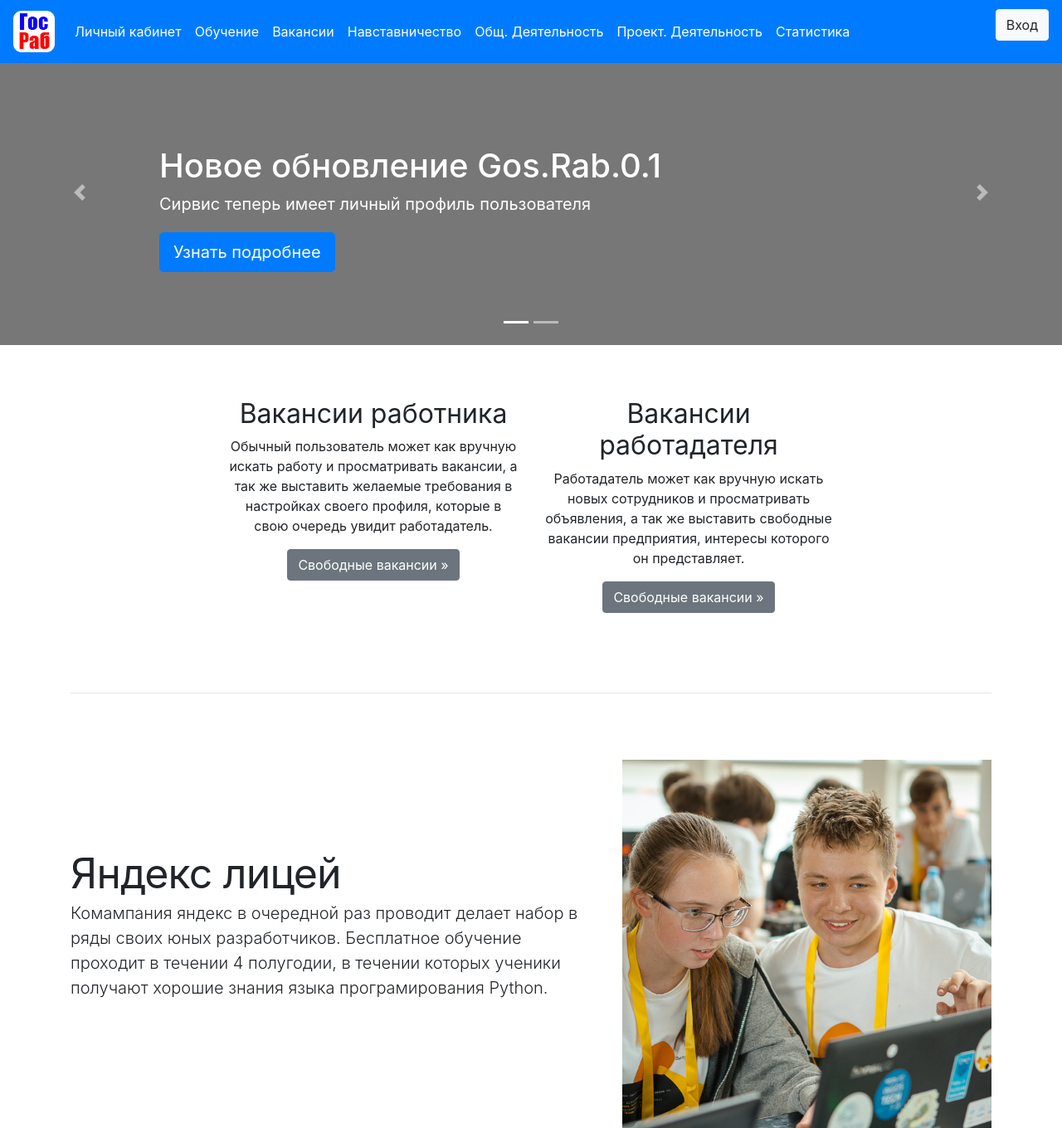
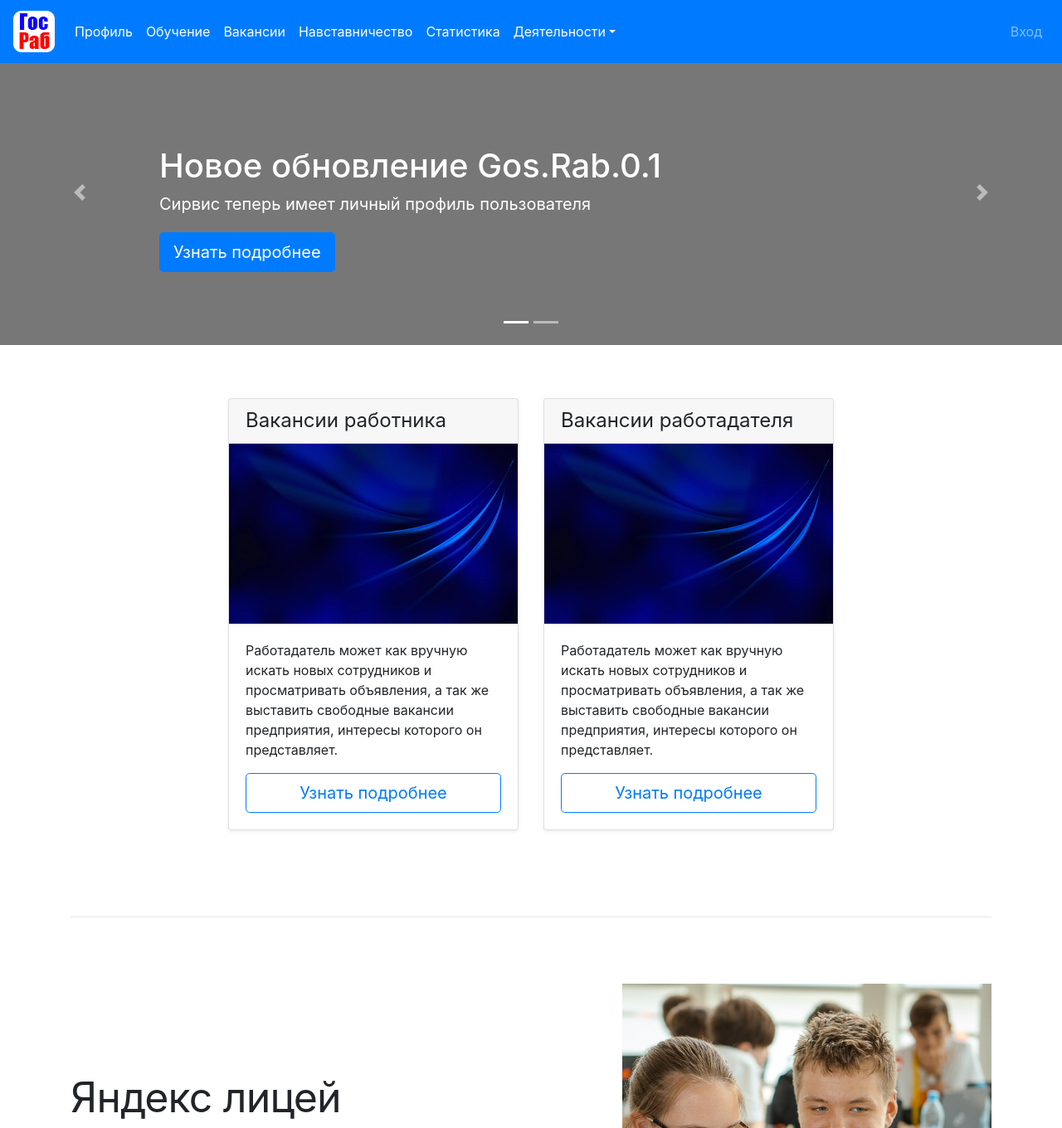
Before and after one commit to AlexandrovRoman/GosRab, a Python web app: template templates/news.html in a window 1280 px wide. Shown: the top 1360 px of the page at 83% size. Run offline with Jinja, Linux system fonts and the light colour scheme; the template is opened without the code that fills it, so the values that code supplies are empty; some libraries are stand-ins or nearby versions.

Commit message:
fixed code + add crosplatform

```diff
--- a/templates/news.html
+++ b/templates/news.html
@@ -41,7 +41,7 @@
     <div class="collapse navbar-collapse" id="navbarCollapse">
         <ul class="navbar-nav mr-auto">
           <li class="nav-pills">
-              <a class="nav-link active" href="/users/profile">Личный кабинет<span class="sr-only">(current)</span></a>
+              <a class="nav-link active" href="/users/profile">Профиль<span class="sr-only">(current)</span></a>
           </li>
           <li class="nav-pills">
               <a class="nav-link active" href="/users/education">Обучение<span class="sr-only">(current)</span></a>
@@ -53,17 +53,22 @@
               <a class="nav-link active" href="/users/training">Навставничество<span class="sr-only">(current)</span></a>
           </li>
           <li class="nav-pills">
-              <a class="nav-link active" href="/users/community_work">Общ. Деятельность<span class="sr-only">(current)</span></a>
-          </li>
-          <li class="nav-pills">
-              <a class="nav-link active" href="/users/job">Проект. Деятельность<span class="sr-only">(current)</span></a>
-          </li>
-          <li class="nav-pills">
               <a class="nav-link active" href="/users/training">Статистика<span class="sr-only">(current)</span></a>
           </li>
+            <li class="nav-item dropdown">
+                <a class="nav-link active dropdown-toggle" href="" id="dropdown01" data-toggle="dropdown" aria-haspopup="true" aria-expanded="false">Деятельности</a>
+                <div class="dropdown-menu" aria-labelledby="dropdown011">
+                    <a class="dropdown-item" href="/users/community_work">Общественная</a>
+                    <a class="dropdown-item" href="/users/job">Проектная</a>
+                </div>
+            </li>
       </ul>
          <form class="form-inline mt-2 mt-md-0">
-             <p><a class="btn btn-light" href="/users/login" role="button">Вход</a></p>
+        <ul class="navbar-nav mr-auto">
+             <li class="nav-pills">
+                 <a class="nav-link" href="/users/login">Вход<span class="sr-only">(current)</span></a>
+             </li>
+        </ul>
          </form>
     </div>
   </nav>
@@ -107,19 +112,37 @@
     </a>
   </div>
   <div class="container marketing">
-    <div class="row text-center justify-content-center">
-      <div class="col-12 col-sm-9 col-md-6 col-lg-5 col-xl-4">
-        <h2>Вакансии работника</h2>
-        <p>Обычный пользователь может как вручную искать работу и просматривать вакансии, а так же выставить желаемые требования в настройках своего профиля, которые в свою очередь увидит работадатель.</p>
-        <p><a class="btn btn-secondary" href=# role="button">Свободные вакансии &raquo;</a></p>
-      </div>
-      <div class="col-12 col-sm-9 col-md-6 col-lg-5 col-xl-4">
-        <h2>Вакансии работадателя</h2>
-        <p>Работадатель может как вручную искать новых сотрудников и просматривать объявления, а так же выставить свободные вакансии предприятия, интересы которого он представляет.</p>
-        <p><a class="btn btn-secondary" href="#" role="button">Свободные вакансии &raquo;</a></p>
-      </div>
+    <div class="row justify-content-center">
+        <div class="col-11 col-sm-11 col-md-6 col-lg-5 col-xl-4">
+          <div class="card mb-4 shadow-sm">
+            <div class="card-header">
+                <h4 class="my-0 font-weight-normal">Вакансии работника</h4>
+            </div>
+            <img class="img-fluid" src="{{ url_for('static', filename="icon/1.jpg") }}" alt="" style="max-width: 100%; height: auto">
+            <div class="card-body">
+              <p class="card-text">Работадатель может как вручную искать новых сотрудников и просматривать объявления, а так же выставить свободные вакансии предприятия, интересы которого он представляет.</p>
+              <div class="d-flex justify-content-between align-items-center">
+                  <button type="button" class="btn btn-lg btn-block btn-outline-primary">Узнать подробнее</button>
+              </div>
+            </div>
+          </div>
+        </div>
+
+        <div class="col-11 col-sm-11 col-md-6 col-lg-5 col-xl-4">
+          <div class="card mb-4 shadow-sm">
+            <div class="card-header">
+                <h4 class="my-0 font-weight-normal">Вакансии работадателя</h4>
+            </div>
+            <img class="img-fluid" src="{{ url_for('static', filename="icon/1.jpg") }}" alt="" style="max-width: 100%; height: auto">
+            <div class="card-body">
+              <p class="card-text">Работадатель может как вручную искать новых сотрудников и просматривать объявления, а так же выставить свободные вакансии предприятия, интересы которого он представляет.</p>
+              <div class="d-flex justify-content-between align-items-center">
+                  <button type="button" class="btn btn-lg btn-block btn-outline-primary">Узнать подробнее</button>
+              </div>
+            </div>
+          </div>
+        </div>
     </div>
-
 
     <hr class="featurette-divider">
 
```
Also changed, not shown: templates/error.html (+22 -7 lines), templates/profile.html (+41 -21 lines), templates/sigin.html (+26 -12 lines), static/icon/1.jpg (added), static/icon/pol.png (added).
